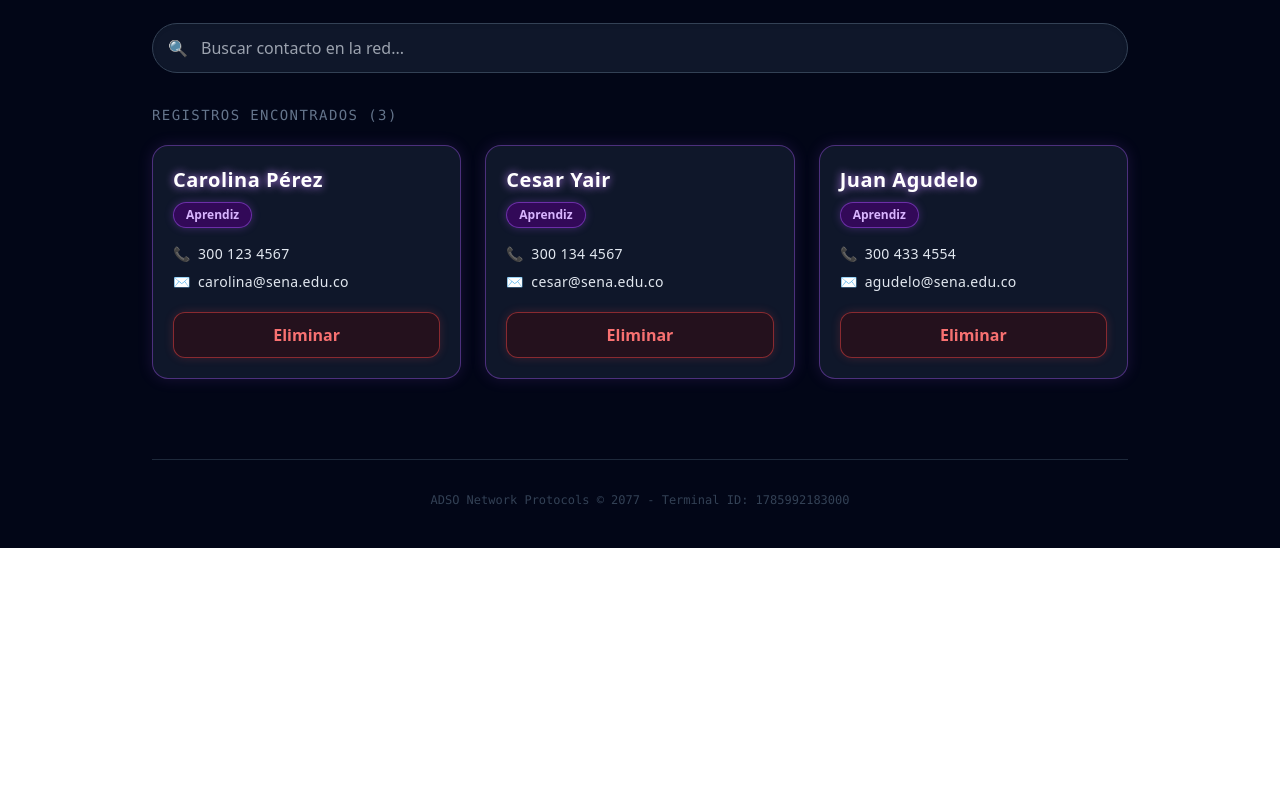
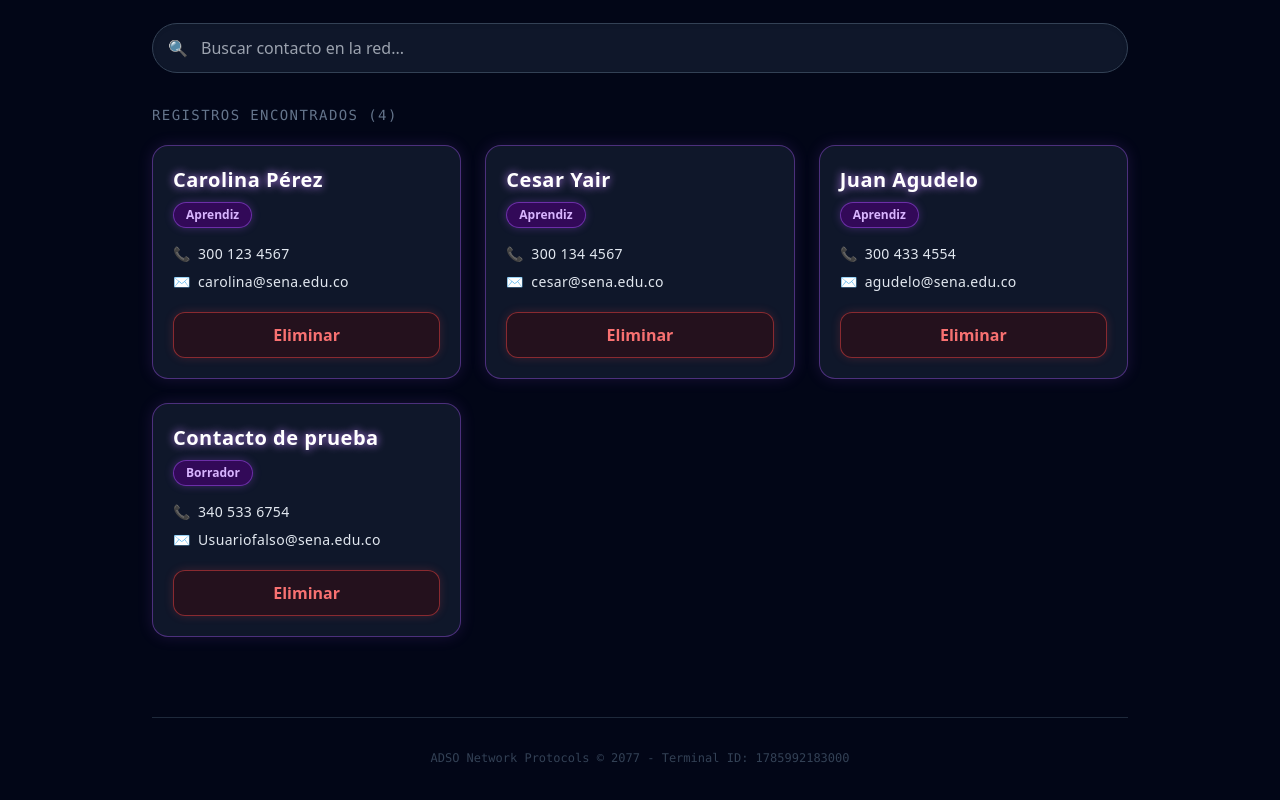
Before and after one commit to cgarces462-commits/Repositorio-React, a React (Vite) app in the folder LocalStorage/: page / in a window 1280 px wide. Shown: the part 676-1476 px from the top of the page. Before the commit the page ends 1224 px from the top, so only its background shows below. Built offline with nearby package versions, Linux system fonts and the light colour scheme.

Commit message:
prueba de funcionamiento y contacto de prueba

```diff
--- a/LocalStorage/src/App.jsx
+++ b/LocalStorage/src/App.jsx
@@ -15,6 +15,7 @@ export default function App() {
     { id: 1, nombre: "Carolina Pérez", telefono: "300 123 4567", correo: "carolina@sena.edu.co", etiqueta: "Aprendiz" },
     { id: 2, nombre: "Cesar Yair", telefono: "300 134 4567", correo: "cesar@sena.edu.co", etiqueta: "Aprendiz" },
     { id: 3, nombre: "Juan Agudelo", telefono: "300 433 4554", correo: "agudelo@sena.edu.co", etiqueta: "Aprendiz" },
+    { id: 3, nombre: "Contacto de prueba", telefono: "340 533 6754", correo: "Usuariofalso@sena.edu.co", etiqueta: "Borrador" },
   ]);
 
   const [busqueda, setBusqueda] = useState("");
```
